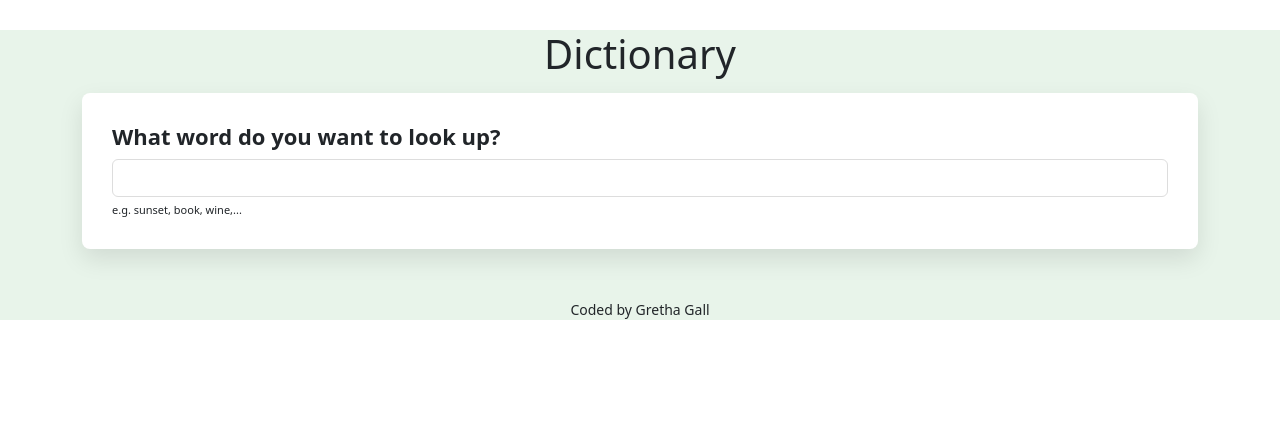
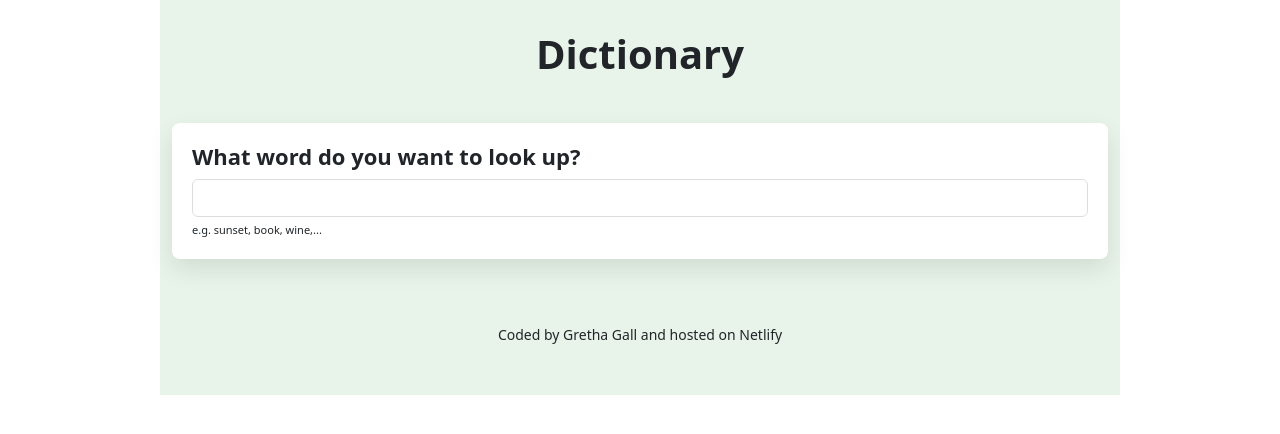
Before and after one commit to grethaga/dictionary-project, a React (Create React App) app: page / in a window 1280 px wide. Shown: the top 434 px of the page. Built offline with nearby package versions, Linux system fonts and the light colour scheme.

Commit message:
added images

```diff
--- a/src/App.css
+++ b/src/App.css
@@ -1,15 +1,18 @@
 .App {
   margin: 0 auto;
   background-color: #e8f4ea;
+  max-width: 960px;
 }
 
 .App h1 {
-  margin-top: 30px;
+  padding: 30px 0;
   text-align: center;
+  font-size: 40px;
+  font-weight: bold;
 }
 
 .App footer {
   text-align: center;
   font-size: 14px;
-  margin: 50px 0 50px 0;
+  padding: 50px 0 50px 0;
 }
--- a/src/App.js
+++ b/src/App.js
@@ -9,7 +9,7 @@ function App() {
         <main>
           <Dictionary />
         </main>
-        <footer>Coded by Gretha Gall</footer>
+        <footer>Coded by Gretha Gall and hosted on Netlify</footer>
       </div>
     </div>
   );
--- a/src/Dictionary.css
+++ b/src/Dictionary.css
@@ -7,6 +7,7 @@
   font-weight: bold;
   text-align: left;
   margin: 0 0 10px 0;
+  padding: 0;
 }
 
 .examples {
@@ -15,7 +16,7 @@
 
 .dictionary section {
   background-color: white;
-  padding: 30px;
+  padding: 20px;
   margin: 15px 0;
   border-radius: 8px;
   box-shadow: 0px 10px 25px rgba(0, 0, 0, 0.1);
@@ -37,6 +38,13 @@
 .results h2 {
   font-size: 32px;
   line-height: 1.5;
+  margin: 0;
+}
+
+.results .phonetic {
+  margin: 0;
+  color: #70757a;
+  font-size: 14px;
 }
 
 .examples {
--- a/src/Dictionary.js
+++ b/src/Dictionary.js
@@ -3,20 +3,28 @@ import { useState } from "react";
 import axios from "axios";
 import "./Dictionary.css";
 import Results from "./Results";
+import Images from "./Images";
 
 export default function Dictionary() {
   let [keyword, setKeyword] = useState("");
   let [results, setResults] = useState(null);
+  let [image, setImage] = useState(null);
 
   function handleResponse(response) {
-    console.log(response.data);
     setResults(response.data);
+  }
+
+  function handleIMGResponse(response) {
+    setImage(response.data);
   }
 
   function search() {
     let apiKey = "o0d0713230t29ff3bf6accc034c782b3";
     let apiUrl = `https://api.shecodes.io/dictionary/v1/define?word=${keyword}&key=${apiKey}`;
     axios.get(apiUrl).then(handleResponse);
+
+    let IMGurl = `https://api.shecodes.io/images/v1/search?query=${keyword}&key=${apiKey}`;
+    axios.get(IMGurl).then(handleIMGResponse);
   }
 
   function handleSubmit(event) {
@@ -37,6 +45,7 @@ export default function Dictionary() {
         <div className="hint">e.g. sunset, book, wine,...</div>
       </section>
       <Results results={results} />
+      <Images images={image} />
     </div>
   );
 }
--- /dev/null
+++ b/src/Images.css
@@ -0,0 +1,3 @@
+.images img {
+  border-radius: 4px;
+}
--- /dev/null
+++ b/src/Images.js
@@ -0,0 +1,27 @@
+import React from "react";
+import "./Images.css";
+
+export default function Images(props) {
+  console.log(props.images);
+  if (props.images) {
+    return (
+      <section className="images">
+        <div className="row">
+          {props.images.photos.map(function (img, index) {
+            return (
+              <div className="col-4" key={index}>
+                <a href={img.src.original} target="_blank" rel="noreferrer">
+                  <img
+                    src={img.src.original}
+                    alt={img.alt}
+                    className="img-fluid"
+                  />
+                </a>
+              </div>
+            );
+          })}
+        </div>
+      </section>
+    );
+  } else return null;
+}
--- a/src/Meaning.js
+++ b/src/Meaning.js
@@ -4,7 +4,6 @@ import Synonyms from "./Synonyms";
 import "./Dictionary.css";
 
 export default function Meaning(props) {
-  console.log(props.meaning);
   return (
     <div className="meaning">
       <h3>{props.meaning.partOfSpeech}</h3>
--- a/src/Results.js
+++ b/src/Results.js
@@ -3,12 +3,12 @@ import Meaning from "./Meaning";
 import "./Dictionary.css";
 
 export default function Result(props) {
-  console.log(props.results);
   if (props.results) {
     return (
       <div className="results">
         <section>
           <h2>{props.results.word}</h2>
+          <p className="phonetic">/{props.results.phonetic}/</p>
         </section>
         {props.results.meanings.map(function (meaning, index) {
           return (
```
